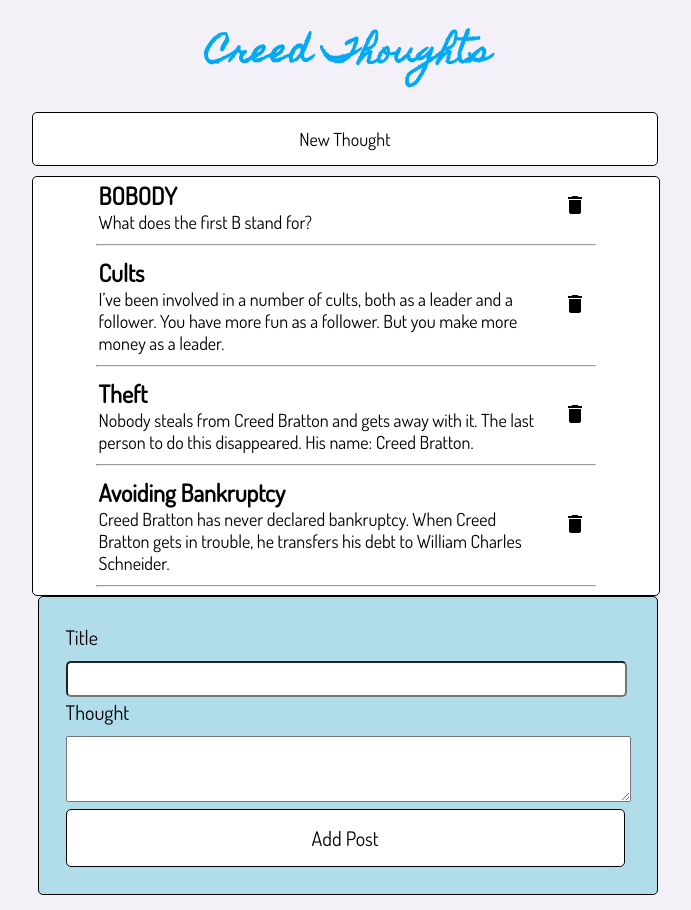
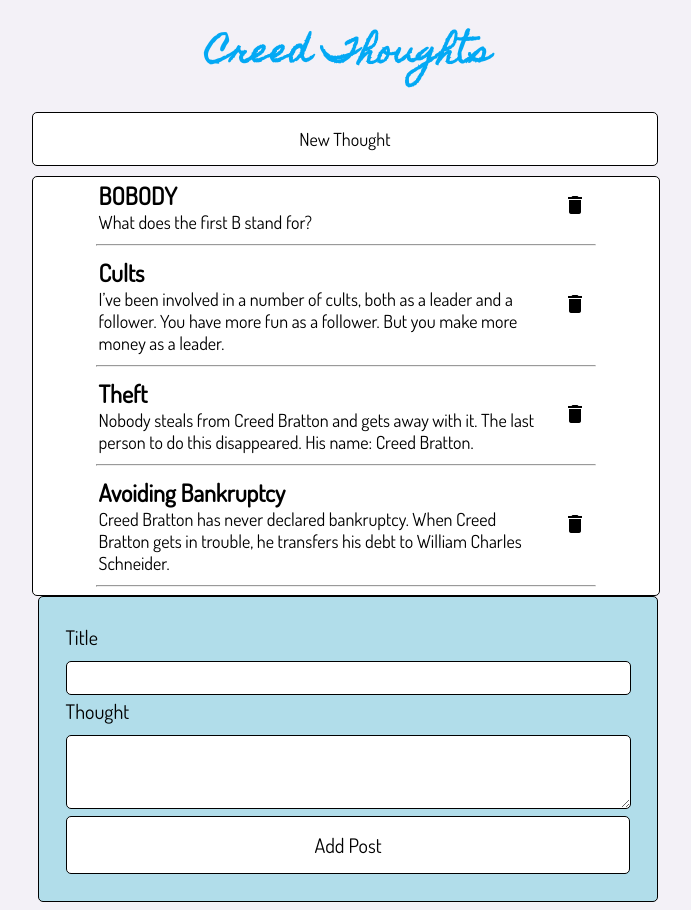
Before and after one commit to eslutz/Grand-Circus-Labs, an Angular app: page / in a window 1280 px wide. Both pictures are taken after a click on the button "New Thought". Shown: the whole page, without its empty margins (292-983 px from the left). Built offline with nearby package versions, Linux system fonts and the light colour scheme.

Commit message:
Everything works except for add floating over the page.

```diff
--- a/src/app/app.component.ts
+++ b/src/app/app.component.ts
@@ -18,6 +18,7 @@ export class AppComponent {
 
   generateNewPost(post: Post) {
     this.allPosts.push(post);
+    this.isHidden = !this.isHidden;
   }
 
   removeThought(post: Post) {
--- a/src/app/post-form/post-form.component.css
+++ b/src/app/post-form/post-form.component.css
@@ -24,13 +24,12 @@
     width: 100%;
 }
 
-table.width {
+.width {
+    font-family: 'Dosis', sans-serif;
     width: 99%;
-}
-
-input.width {
-    width: 99%;
-    height: 30px;
+    border-style: solid;
+    border-color: black;
+    border-width: 1px;
     border-radius: 5px;
 }
 
--- a/src/app/post-form/post-form.component.html
+++ b/src/app/post-form/post-form.component.html
@@ -1,9 +1,9 @@
 <div class="newpost">
-    <table class="width">
+    <table style="width: 100%; border: none;">
         <tr>Title</tr>
-        <tr><input class="width" [(ngModel)]="newTitle" type="text" /></tr>
+        <tr><input class="width" style="height: 30px;" [(ngModel)]="newTitle" type="text" /></tr>
         <tr>Thought</tr>
-        <tr><textarea  style="width: 100%;" rows="4" [(ngModel)]="newThought"></textarea></tr>
+        <tr><textarea  class="width" rows="4" [(ngModel)]="newThought"></textarea></tr>
         <tr><button class="addpost" (click)="addPost()">Add Post</button></tr>
     </table>
 </div>
--- a/src/app/post-form/post-form.component.ts
+++ b/src/app/post-form/post-form.component.ts
@@ -19,5 +19,7 @@ export class PostFormComponent implements OnInit {
   addPost() {
     let newPost: Post = {title: this.newTitle, thought: this.newThought};
     this.callParent.emit(newPost);
+    this.newTitle="";
+    this.newThought="";
   }
 }
```
